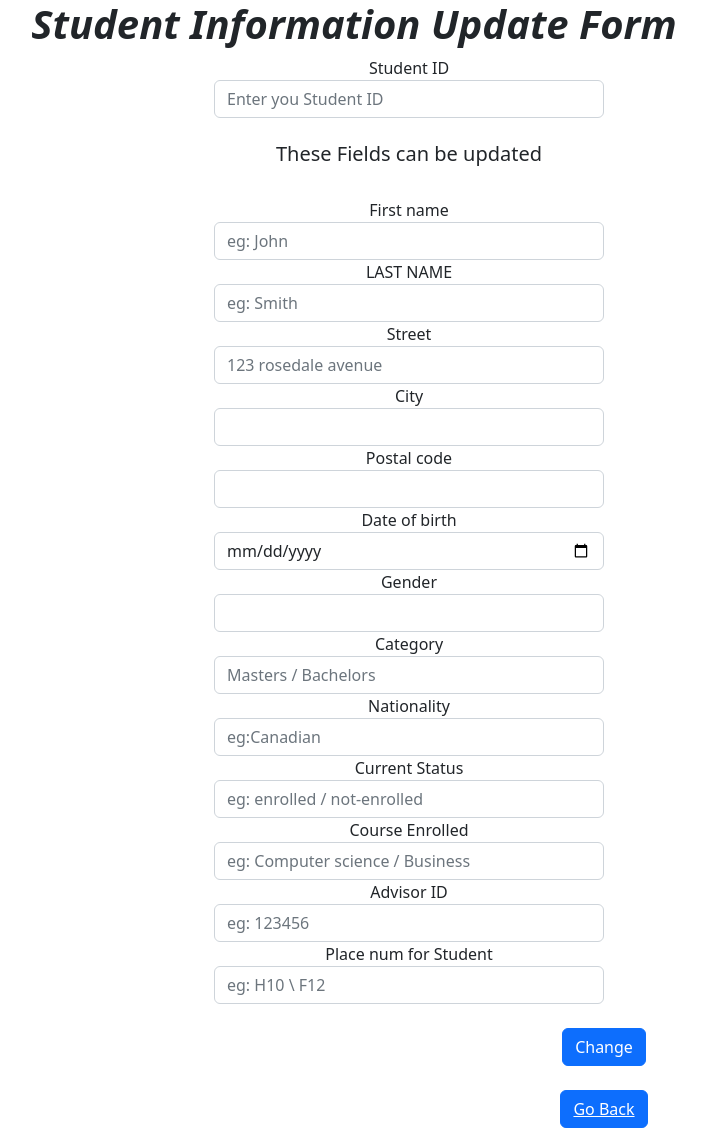
After one commit to aksh0010/my_residence, a PHP site: page /update_student.html in a window 1280 px wide. The commit adds this page. Shown: the whole page, without its empty margins (286-992 px from the left). Run offline with PHP 8.4, Linux system fonts and the light colour scheme.

Commit message:
Created the update part for the form, please check asap

```diff
--- a/php/delete_staff.php
+++ b/php/delete_staff.php
@@ -1,4 +1,6 @@
+
 <?php
+include "admin_staff.php";
 $insert = false;
 if ($_SERVER["REQUEST_METHOD"] == "POST") {
     $host = "localhost";
--- /dev/null
+++ b/php/update_student.html
@@ -0,0 +1,110 @@
+<!DOCTYPE html>
+<html lang="en">
+
+<head>
+    <meta charset="UTF-8" />
+    <meta http-equiv="X-UA-Compatible" content="IE=edge" />
+    <meta name="viewport" content="width=device-width, initial-scale=1.0" />
+    <title>Document</title>
+    <!-- CSS only -->
+    <link href="https://cdn.jsdelivr.net/npm/bootstrap@5.2.3/dist/css/bootstrap.min.css" rel="stylesheet"
+        integrity="sha384-rbsA2VBKQhggwzxH7pPCaAqO46MgnOM80zW1RWuH61DGLwZJEdK2Kadq2F9CUG65" crossorigin="anonymous" />
+    <!-- JavaScript Bundle with Popper -->
+    <script src="https://cdn.jsdelivr.net/npm/bootstrap@5.2.3/dist/js/bootstrap.bundle.min.js"
+        integrity="sha384-kenU1KFdBIe4zVF0s0G1M5b4hcpxyD9F7jL+jjXkk+Q2h455rYXK/7HAuoJl+0I4"
+        crossorigin="anonymous"></script>
+</head>
+
+<body style="text-align: center;">
+    <!-- !! div for nav bar if needed -->
+    <div>
+        <center>
+            <h1><i> <b> Student Information Update Form</b></i> </h1>
+        </center>
+    </div>
+
+    <!-- !! Div for the rest of code  -->
+    <div>
+        <form style="padding-left: 500px;" action="student_signup.php" method="POST">
+            <div class="form-row">
+                <div class="form-group col-md-6">
+                    <label for="inputEmail4">Student ID</label>
+                    <input type="number" class="form-control" name="STD_ID" placeholder="Enter you Student ID" />
+                </div>
+            <div class="form-group col-md-6">
+                <br><h5>These Fields can be updated</h5><br>
+                <label for="inputAddress">First name</label>
+                <input type="text" class="form-control" name="STD_FNAME" placeholder="eg: John" />
+            </div>
+            <div class="form-group col-md-6">
+                <label for="inputAddress2">LAST NAME</label>
+                <input type="text" class="form-control" name="STD_LNAME" placeholder="eg: Smith" />
+            </div>
+            <div class="form-row">
+                <div class="form-group col-md-6">
+                    <label for="inputEmail4">Street</label>
+                    <input type="text" class="form-control" name="STREET" placeholder="123 rosedale avenue" />
+                </div>
+                <div class="form-group col-md-6">
+                    <label for="inputCity">City</label>
+                    <input type="text" class="form-control" name="CITY" />
+                </div>
+                <div class="form-group col-md-6">
+                    <label for="inputZip">Postal code</label>
+                    <input type="text" class="form-control" name="POSTAL_CODE" />
+                </div>
+            </div>
+
+            <div>
+                <div class="form-group col-md-6">
+                    <label for="inputZip">Date of birth</label>
+                    <input type="date" class="form-control" name="DOB" />
+                </div>
+                <div class="form-group col-md-6">
+                    <label for="inputZip">Gender</label>
+                    <input type="text" class="form-control" name="GENDER" />
+                </div>
+                <div class="form-group col-md-6">
+                    <label for="inputZip">Category</label>
+                    <input type="text" class="form-control" name="STUDENT_CATEGORY" placeholder="Masters / Bachelors" />
+
+                </div>
+                <div class="form-group col-md-6">
+                    <label for="inputZip">Nationality</label>
+                    <input type="text" class="form-control" name="NATIONALITY" placeholder="eg:Canadian " />
+
+                </div>
+                <div class="form-group col-md-6">
+                    <label for="inputZip">Current Status</label>
+                    <input type="text" class="form-control" name="CURRENT_STATUS"
+                        placeholder="eg: enrolled / not-enrolled" />
+
+                </div>
+                <div class="form-group col-md-6">
+                    <label for="inputZip">Course Enrolled</label>
+                    <input type="text" class="form-control" name="COURSE_ENROLLED"
+                        placeholder="eg: Computer science / Business " />
+
+                </div>
+
+                <div class="form-group col-md-6">
+                    <label for="inputZip">Advisor ID</label>
+                    <input type="number" class="form-control" name="ADVISOR_ID" placeholder="eg: 123456 " />
+
+                </div>
+                <div class="form-group col-md-6">
+                    <label for="inputZip">Place num for Student</label>
+                    <input type="text" class="form-control" name="PLACE_NUM" placeholder="eg: H10 \ F12" />
+
+                </div>
+            </div>
+            <br>
+            <button type="submit" class="btn btn-primary">Change</button>
+            <br><br>
+            <button type="submit" id="btn" class="btn btn-primary" > <a style="color: white" href="admin_home.php"> Go Back</a> </button>
+
+        </form>
+    </div>
+</body>
+
+</html>
```
Also changed, not shown: php/admin_home.php (+5 -5 lines), php/update_student.php (added, +44 -0 lines).
